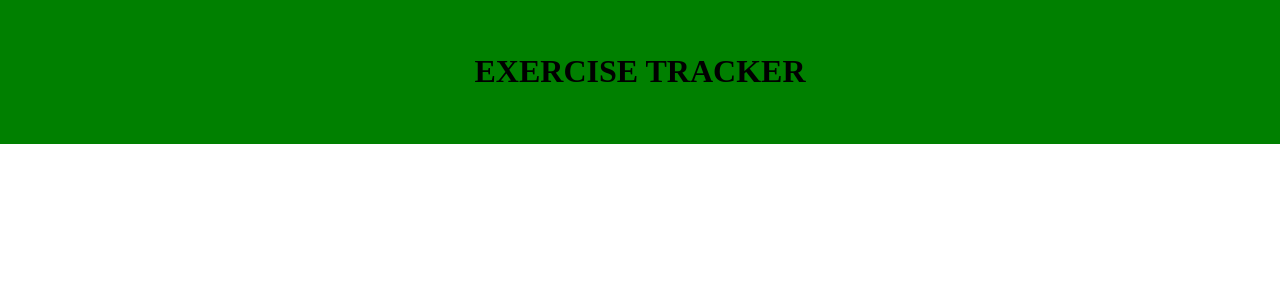
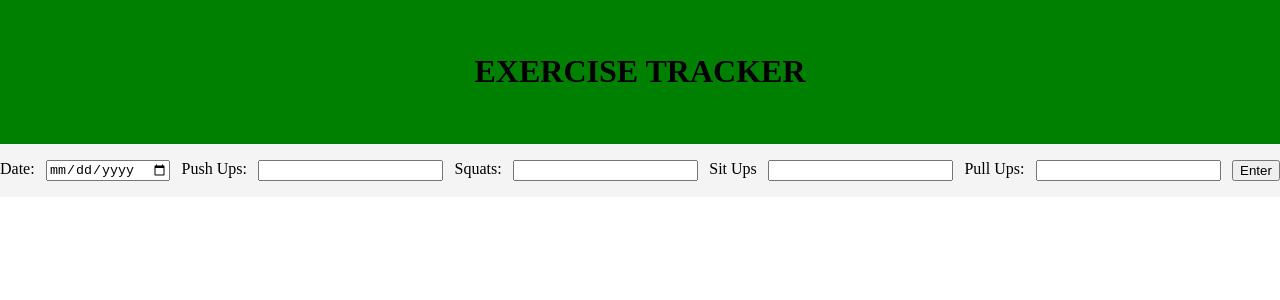
Before and after one commit to dariuskhayyam/exerciseTracker, a React (Create React App) app: page / in a window 1280 px wide. Shown: the top 300 px of the page. Built offline with nearby package versions, Linux system fonts and the light colour scheme.

Commit message:
added Form

```diff
--- a/src/App.jsx
+++ b/src/App.jsx
@@ -1,13 +1,14 @@
 import React from "react"
+import "./components/Styles.css"
 import Header from "./components/Header"
-import "./components/Styles.css"
+import Form from "./components/Form"
 
 class App extends React.Component{
     render(){
         return(
             <div>
                 <Header />
-
+                <Form />
             </div>
         )
     }
--- /dev/null
+++ b/src/components/Form.jsx
@@ -0,0 +1,32 @@
+import React from "react"
+
+class Form extends React.Component{
+    render(){
+        return(
+            <form>
+
+                <label>Date:</label>
+                <input type="date"/>
+
+                <label>Push Ups:</label>
+                <input type="text"/>
+
+                <label>Squats:</label>
+                <input type="text"/>
+
+                <label>Sit Ups</label>
+                <input type="text"/>
+
+                <label>Pull Ups:</label>
+                <input type="text"/>
+
+
+                <button>Enter</button>
+
+
+            </form>
+        )
+    }
+}
+
+export default Form
--- a/src/components/Styles.css
+++ b/src/components/Styles.css
@@ -1,5 +1,13 @@
 body{
     margin: 0;
+}
+
+form{
+    padding-top: 1em;
+    padding-bottom: 1em;
+    background-color: #f4f4f4;
+    display: flex;
+    justify-content: space-between;
 }
 
 #Header{
```
